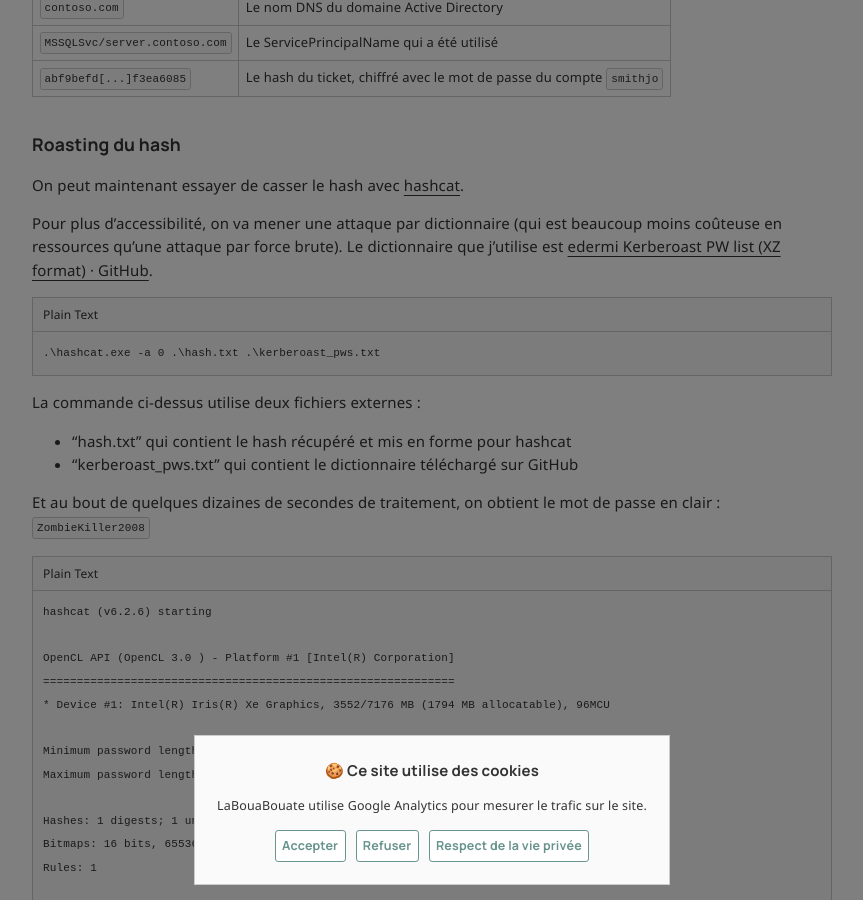
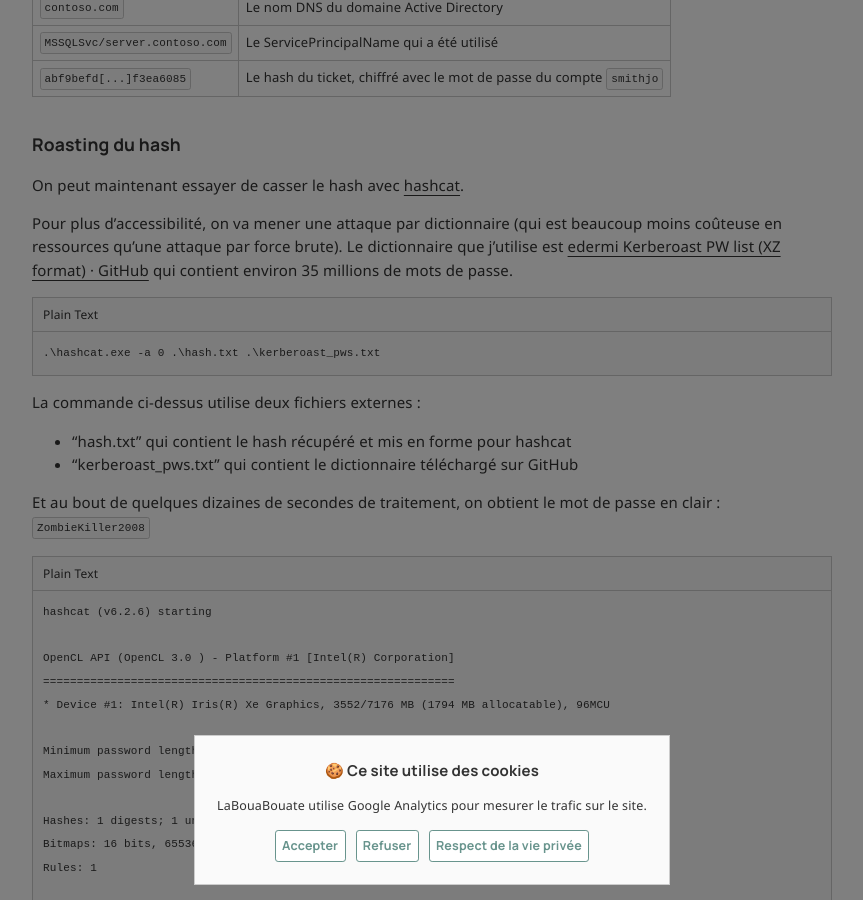
Before and after one commit to leobouard/leobouard.github.io, a Jekyll site: the page built from _posts/2025-07-09-kerberoasting-powershell.md, in a window 1280 px wide and 900 px high, scrolled down 3657 px. Shown: the whole window, without its empty margins (208-1071 px from the left). Built offline with Jekyll 4.4.1, drawn with Linux system fonts in a browser that asks for light colours; nearby versions of some CDN libraries; some web fonts are replaced; comment, search, counter and statistics services are not loaded.

Commit message:
Update 2025-07-09-kerberoasting-powershell.md

````diff
--- a/_posts/2025-07-09-kerberoasting-powershell.md
+++ b/_posts/2025-07-09-kerberoasting-powershell.md
@@ -128,7 +128,7 @@ Information | Explication
 
 On peut maintenant essayer de casser le hash avec [hashcat](https://hashcat.net/hashcat/).
 
-Pour plus d'accessibilité, on va mener une attaque par dictionnaire (qui est beaucoup moins coûteuse en ressources qu'une attaque par force brute). Le dictionnaire que j'utilise est [edermi Kerberoast PW list (XZ format) · GitHub](https://gist.github.com/The-Viper-One/a1ee60d8b3607807cc387d794e809f0b).
+Pour plus d'accessibilité, on va mener une attaque par dictionnaire (qui est beaucoup moins coûteuse en ressources qu'une attaque par force brute). Le dictionnaire que j'utilise est [edermi Kerberoast PW list (XZ format) · GitHub](https://gist.github.com/The-Viper-One/a1ee60d8b3607807cc387d794e809f0b) qui contient environ 35 millions de mots de passe.
 
 ```plaintext
 .\hashcat.exe -a 0 .\hash.txt .\kerberoast_pws.txt
````
